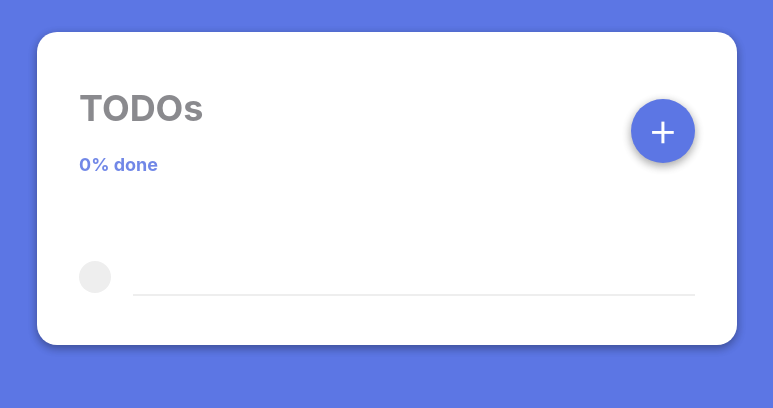
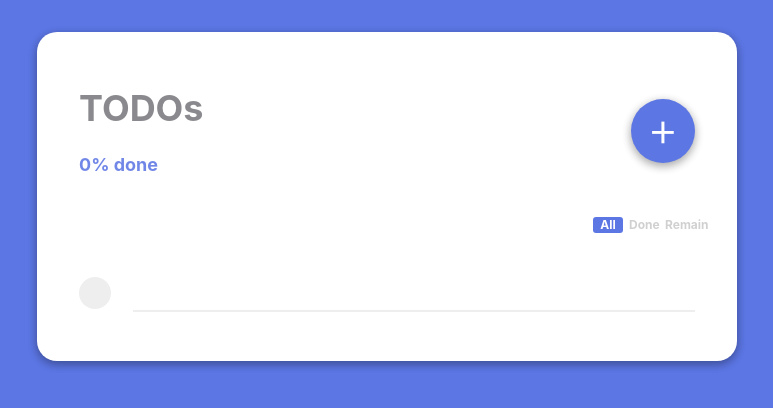
Before and after one commit to kitsanapong/todolist, a React (Create React App) app: page / in a window 1280 px wide. Shown: the top 408 px of the page, without its empty margins (253-1026 px from the left). Built offline with nearby package versions, Linux system fonts and the light colour scheme.

Commit message:
Mock mode selection

```diff
--- a/src/App.js
+++ b/src/App.js
@@ -94,6 +94,16 @@ class App extends Component {
     })
   }
 
+  renderModeSelection() {
+    return (
+      <div className="mode-selection-wrapper">
+        <div className="mode-item active">All</div>
+        <div className="mode-item">Done</div>
+        <div className="mode-item">Remain</div>
+      </div>
+    )
+  }
+
   render() {
     return (
       <AppStyledComponents>
@@ -101,6 +111,7 @@ class App extends Component {
           todos={this.state.todos}
           handleAddNewTodo={this.handleAddNewTodo.bind(this)}
         />
+        { this.renderModeSelection() }
         { this.renderTodoList() }
       </AppStyledComponents>
     );
--- a/src/AppStyledComponents.js
+++ b/src/AppStyledComponents.js
@@ -12,4 +12,24 @@ export default styled.div`
     .todo-list-wrapper {
         margin-top: 24px;
     }
+    .mode-selection-wrapper {
+        display: flex;
+        flex-direction: row;
+        justify-content: flex-end;
+        padding-right: 42px;
+        .mode-item {
+            color: #D0D0D1;
+            font-weight: bolder;
+            font-size: 12px;
+            margin-left: 6px;
+            width: 30px;
+            height: 16px;
+            text-align: center;
+            &.active {
+                background-color: #5C76E4;
+                color: white;
+                border-radius: 3px;
+            }
+        }
+    }
 `
```
